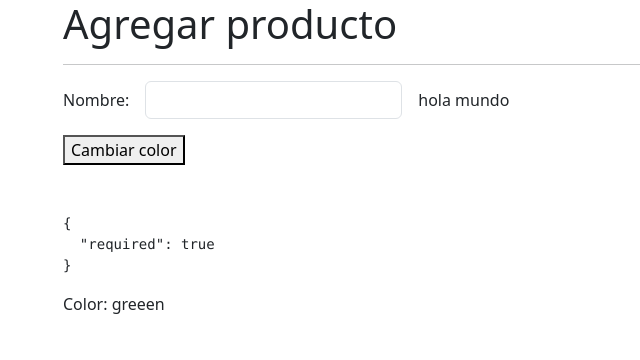
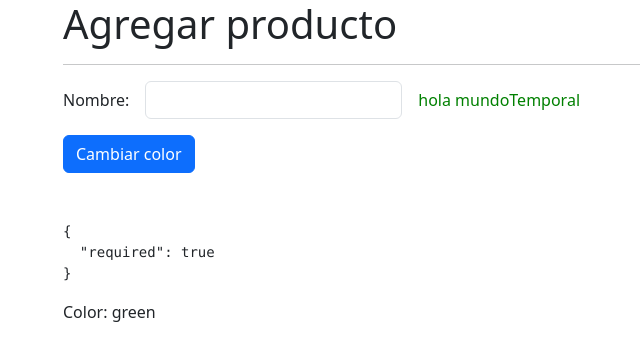
Before and after one commit to JonathanYaguana/CursoAngular, an Angular app in the folder 11-directiveSignals/: page /products/product in a window 1280 px wide. Shown: the top 360 px of the page, without its empty margins (19-659 px from the left). Built offline with nearby package versions, Linux system fonts and the light colour scheme.

Commit message:
recibir valores del color en la directiva

```diff
--- a/11-directiveSignals/src/app/products/pages/productPage/productPage.component.html
+++ b/11-directiveSignals/src/app/products/pages/productPage/productPage.component.html
@@ -14,14 +14,14 @@
     </div>
 
     <div class="col-auto">
-      <span customLabel></span>
+      <span customLabel [color]="color">Temporal</span>
     </div>
 
   </div>
 
   <div class="row">
     <div class="col">
-      <button (click)="changeColor()">Cambiar color</button>
+      <button class="btn btn-primary" (click)="changeColor()">Cambiar color</button>
     </div>
   </div>
 
--- a/11-directiveSignals/src/app/products/pages/productPage/productPage.component.ts
+++ b/11-directiveSignals/src/app/products/pages/productPage/productPage.component.ts
@@ -9,7 +9,7 @@ export class ProductPageComponent {
 
   private fb = inject( FormBuilder );
 
-  public color: string = 'greeen';
+  public color: string = 'green';
 
   public myForm: FormGroup = this.fb.group({
     name: ['', [ Validators.required, Validators.minLength(6), Validators.email ] ]
--- a/11-directiveSignals/src/app/shared/directives/custom-label.directive.ts
+++ b/11-directiveSignals/src/app/shared/directives/custom-label.directive.ts
@@ -1,4 +1,4 @@
-import { Directive, ElementRef } from '@angular/core';
+import { Directive, ElementRef, Input } from '@angular/core';
 
 @Directive({
   selector: '[customLabel]',
@@ -6,6 +6,13 @@ import { Directive, ElementRef } from '@angular/core';
 export class CustomLabelDirective {
 
   private htmlElement?: ElementRef<HTMLElement>
+  private _calor: string = 'red';
+
+  @Input()
+  set color (value: string){
+    this._calor = value;
+    this.setStyle();
+  }
 
   constructor( private el: ElementRef<HTMLElement> ) {
     console.log(el)
@@ -14,4 +21,10 @@ export class CustomLabelDirective {
     this.htmlElement.nativeElement.innerHTML = 'hola mundo';
   }
 
+  setStyle():void {
+    if( !this.htmlElement ) return;
+
+    this.htmlElement!.nativeElement.style.color = this._calor;
+  }
+
 }
```
